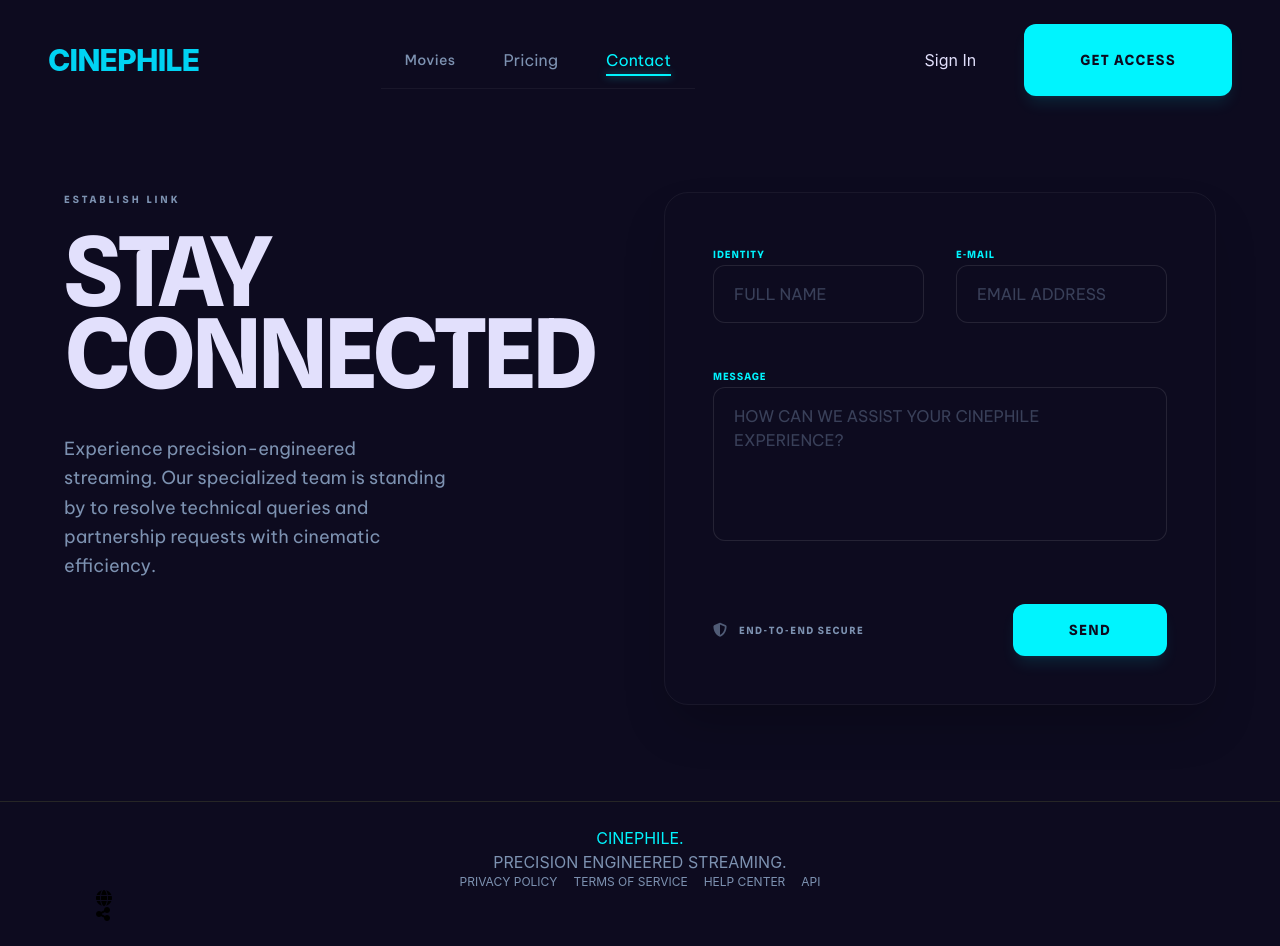
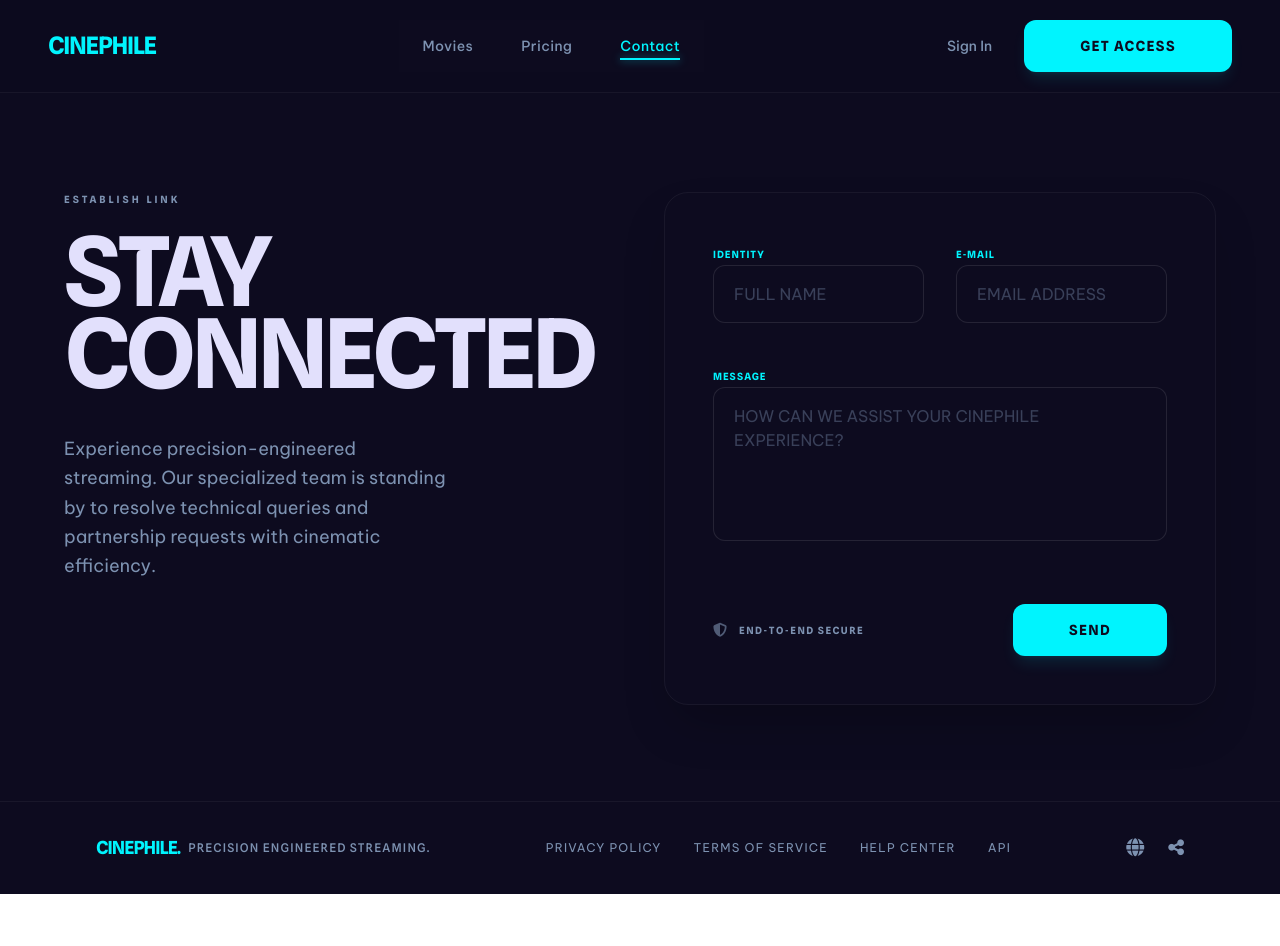
Before and after one commit to Cinephile-Team-2/cinephile-project, a React (Vite) app: page /contact in a window 1280 px wide. After the commit the page ends 894 px from the top, so only its background shows below. Built offline with nearby package versions, Linux system fonts and the light colour scheme.

Commit message:
feat: header and footer styles added

```diff
--- a/src/components/Footer.jsx
+++ b/src/components/Footer.jsx
@@ -2,25 +2,25 @@ import React from 'react'
 
 function Footer() {
   return (
-    <footer className="bg-(--color-bg) border-t border-neutral-800 py-6 px-6 md:px-16 lg:px-24">
-      <div>
-        <span className="text-(--color-primary) flex items-center justify-center">CINEPHILE.</span>
-        <span className="text-(--color-gris) flex items-center justify-center">PRECISION ENGINEERED STREAMING.</span>
+    <footer className="bg-bg border-t border-white/5 py-8 px-6 md:px-16 lg:px-24 flex flex-col md:flex-row items-center justify-between gap-8 md:gap-4">
+      <div className="flex flex-col md:flex-row items-center gap-2 font-spline">
+        <span className="text-primary font-bold tracking-tighter text-lg">CINEPHILE.</span>
+        <span className="text-gris text-[10px] md:text-xs font-medium tracking-widest">PRECISION ENGINEERED STREAMING.</span>
       </div>
       <div>
-        <ul className="text-(--color-gris) text-xs flex gap-4 justify-center">
-            <li>PRIVACY POLICY</li>
-            <li>TERMS OF SERVICE</li>
-            <li>HELP CENTER</li>
-            <li>API</li>
+        <ul className="text-gris text-[10px] md:text-xs font-vietnam flex flex-wrap justify-center gap-4 md:gap-8 tracking-widest">
+            <li className="hover:text-primary cursor-pointer transition-colors">PRIVACY POLICY</li>
+            <li className="hover:text-primary cursor-pointer transition-colors">TERMS OF SERVICE</li>
+            <li className="hover:text-primary cursor-pointer transition-colors">HELP CENTER</li>
+            <li className="hover:text-primary cursor-pointer transition-colors">API</li>
         </ul>
       </div>
-        <div>
-          <a  href="#" className="flex" aria-label="Twitter ">
-              <i class="fa-solid fa-globe"></i>
+        <div className="hidden md:flex items-center gap-6 text-gris">
+          <a  href="#" className="hover:text-primary transition-colors" aria-label="Twitter ">
+              <i class="fa-solid fa-globe text-lg"></i>
           </a>
-          <a href="#"  className="flex" aria-label="Twitter">
-            <i class="fa-solid fa-share-nodes"></i>
+          <a href="#"  className="hover:text-primary transition-colors" aria-label="Twitter">
+            <i class="fa-solid fa-share-nodes text-lg"></i>
           </a>
 
         </div>
--- a/src/components/Header.jsx
+++ b/src/components/Header.jsx
@@ -1,34 +1,34 @@
-import React from 'react'
-import Nav from './Nav.jsx'
-import Button from './Button.jsx'
+import React from "react";
+import Nav from "./Nav.jsx";
+import Button from "./Button.jsx";
 
 function Header() {
   return (
     <div>
-        <header className="md:flex items-center justify-between px-12 py-6 w-full absolute top-0 z-50">
-            <div className="text-3xl font-extrabold tracking-tight text-cyan-400">
+      <header className="bg-bg/95 backdrop-blur-sm border-b border-white/5 flex items-center justify-between px-6 md:px-12 py-5 w-full absolute top-0 z-50">
+        <div className="text-primary font-spline text-2xl font-black tracking-tighter cursor-pointer">
           CINEPHILE
         </div>
 
-            <div className="flex">
-                <Nav/>
+        <div className="hidden md:flex items-center">
+          <Nav />
         </div>
-            <div className="hidden md:flex">
-              <p  className="text-(--color-text) flex items-center justify-center px-12 py-6" >Sign In</p>
+        <div className="flex items-center gap-4 md:gap-8">
+          <button className="text-gris font-vietnam text-sm font-medium hover:text-primary transition-colors">
+            Sign In
+          </button>
           <Button
             type="submit"
             variant="primary"
             size="lg"
-            className="w-full md:w-auto"
+            className="bg-primary text-bg font-bold px-6 py-2.5 rounded-lg text-sm hover:opacity-90 transition-opacity"
           >
             GET ACCESS
           </Button>
         </div>
-
       </header>
-
     </div>
-  )
+  );
 }
 
-export default Header
+export default Header;
--- a/src/components/Nav.jsx
+++ b/src/components/Nav.jsx
@@ -1,5 +1,5 @@
-import React from 'react'
-import { Link, useLocation } from 'react-router'
+import React from "react";
+import { Link, useLocation } from "react-router";
 import { useEffect, useState } from "react";
 
 const MOBILE_BREAKPOINT = 768;
@@ -17,18 +17,18 @@ function Nav() {
       setIsMobile(window.innerWidth < MOBILE_BREAKPOINT);
     };
 
-    window.addEventListener('resize', handleResize);
+    window.addEventListener("resize", handleResize);
 
     return () => {
-      window.removeEventListener('resize', handleResize);
+      window.removeEventListener("resize", handleResize);
     };
   }, []);
 
   const baseClasses =
-'left-0 right-0 z-50 flex items-center bg-bg font-vietnam px-6 py-4 transition-colors duration-300';
-    const positionClasses = isMobile
-    ? 'fixed bottom-0 border-t border-gray-200 justify-around'
-    : 'top-0 border-b border-white/5 justify-start gap-12';
+    "left-0 right-0 z-50 flex items-center bg-bg font-vietnam px-6 py-4 transition-colors duration-300";
+  const positionClasses = isMobile
+    ? "fixed bottom-0 border-t border-gray-200 justify-around"
+    : "top-0 justify-start gap-12";
 
   const activeStyle = "text-primary relative transition-all";
   const inactiveStyle = "text-gris hover:text-text transition-all";
@@ -37,24 +37,36 @@ function Nav() {
     <>
       {/* NAVEGACIÓN DESKTOP (Se integra en el centro del Header) */}
       <nav className={`${baseClasses} ${positionClasses}`}>
-
-        <Link to="/" className={`${isActive('/') ? activeStyle : inactiveStyle} text-sm font-medium tracking-wide`}>
+        <Link
+          to="/"
+          className={`${isActive("/") ? activeStyle : inactiveStyle} text-sm font-medium tracking-wide`}
+        >
           Movies
-          {isActive('/') && <div className="absolute -bottom-1 left-0 h-[2px] w-full bg-primary shadow-[0_0_8px_rgba(0,244,254,0.6)]" />}
+          {isActive("/") && (
+            <div className="absolute -bottom-1 left-0 h-[2px] w-full bg-primary shadow-[0_0_8px_rgba(0,244,254,0.6)]" />
+          )}
         </Link>
-        <Link to="/pricing" className={`${isActive('/pricing') ? activeStyle : inactiveStyle}`}>
+        <Link
+          to="/pricing"
+          className={`${isActive("/pricing") ? activeStyle : inactiveStyle} text-sm font-medium tracking-wide`}
+        >
           Pricing
-          {isActive('/pricing') && <div className="absolute -bottom-1 left-0 h-[2px] w-full bg-primary shadow-[0_0_8px_rgba(0,244,254,0.6)]" />}
+          {isActive("/pricing") && (
+            <div className="absolute -bottom-1 left-0 h-[2px] w-full bg-primary shadow-[0_0_8px_rgba(0,244,254,0.6)]" />
+          )}
         </Link>
-        <Link to="/contact" className={`${isActive('/contact') ? activeStyle : inactiveStyle}`}>
+        <Link
+          to="/contact"
+          className={`${isActive("/contact") ? activeStyle : inactiveStyle} text-sm font-medium tracking-wide`}
+        >
           Contact
-          {isActive('/contact') && <div className="absolute -bottom-1 left-0 h-[2px] w-full bg-primary shadow-[0_0_8px_rgba(0,244,254,0.6)]" />}
+          {isActive("/contact") && (
+            <div className="absolute -bottom-1 left-0 h-[2px] w-full bg-primary shadow-[0_0_8px_rgba(0,244,254,0.6)]" />
+          )}
         </Link>
       </nav>
-
-
     </>
-  )
+  );
 }
 
-export default Nav
+export default Nav;
```
Lines whose indentation alone changed are shown as unchanged.
